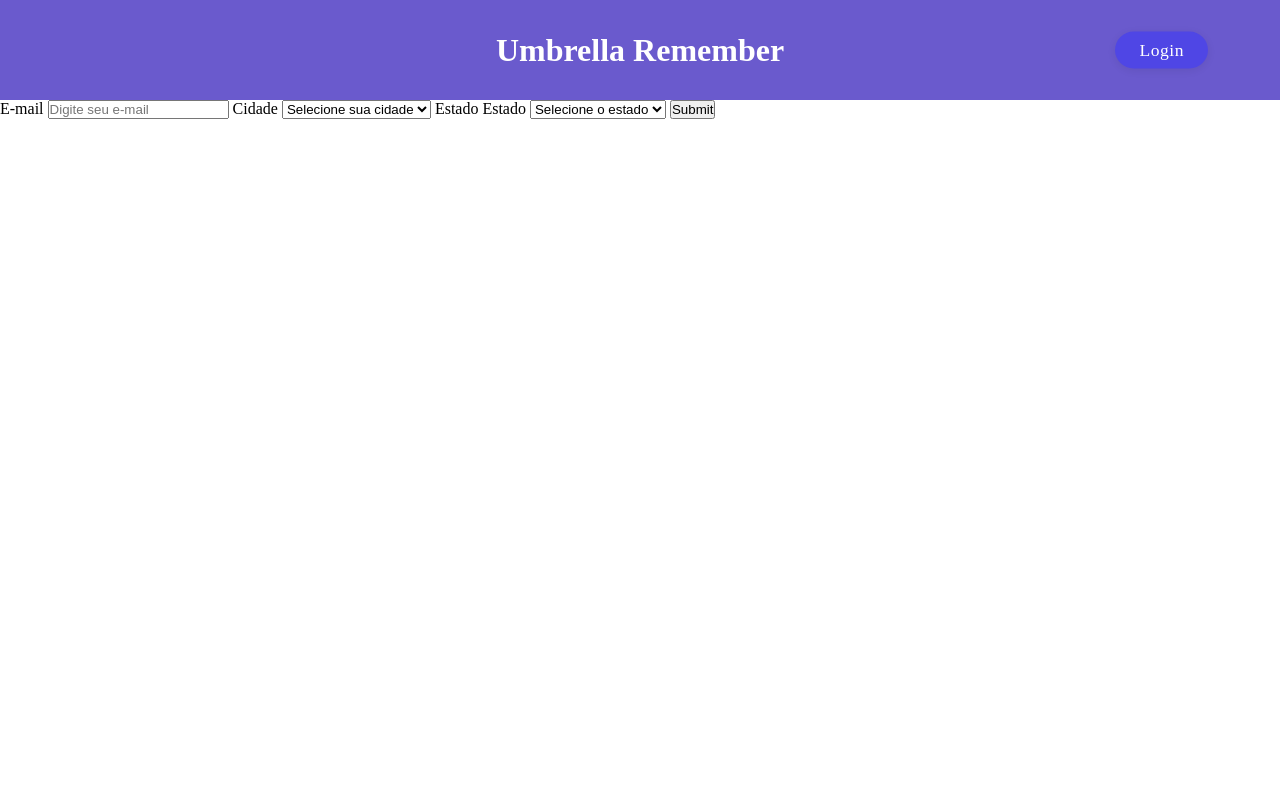
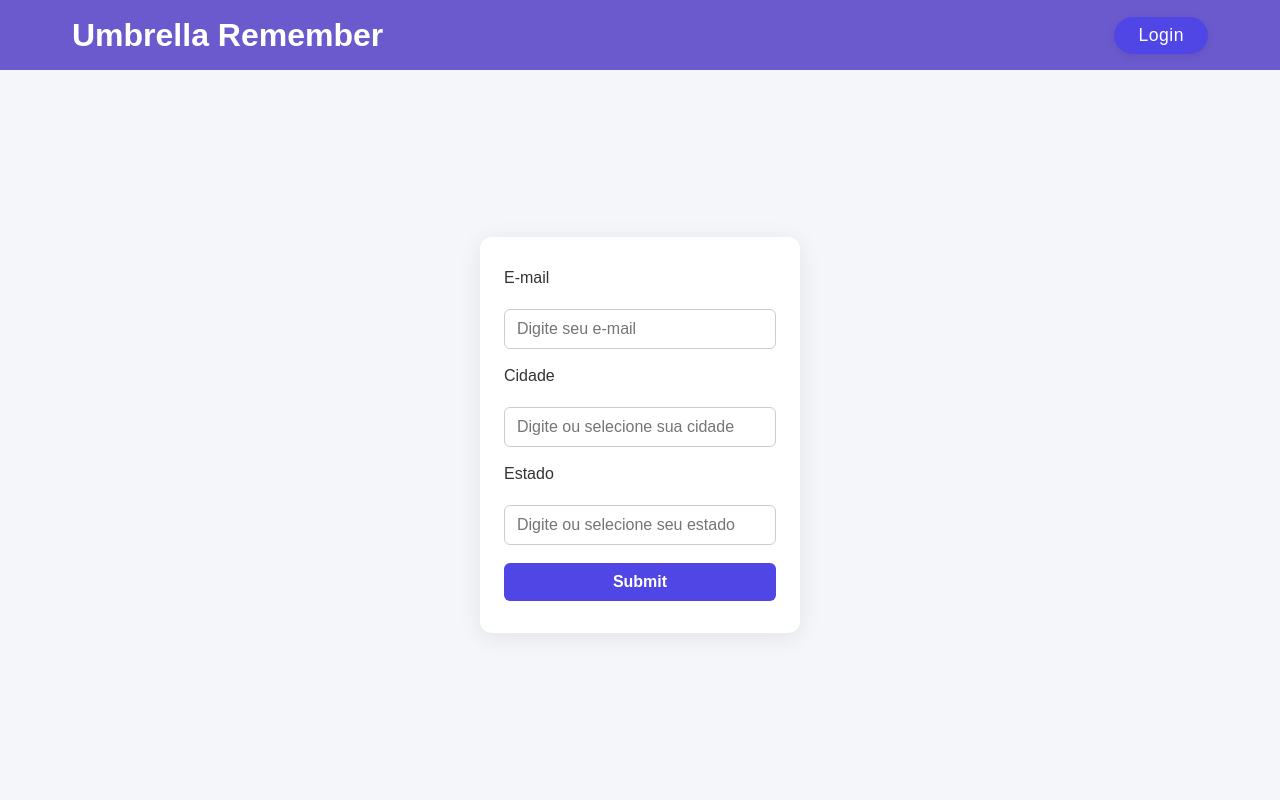
Before and after one commit to Ramalho7/UmbrellaRemember, a Flask app: page / in a window 1280 px wide. Run offline with Flask 3, Linux system fonts and the light colour scheme.

Commit message:
Refactor: update form handling and enhance layout with new styles

```diff
--- a/app.py
+++ b/app.py
@@ -1,6 +1,9 @@
-from flask import Flask, render_template
+from flask import Flask, render_template, request
 app=Flask(__name__)
 
-@app.route('/')
+@app.route('/', methods=["GET","POST"])
 def index_page():
-    return render_template('index.html')
+    if request.method == "POST":
+        return render_template('register.html')
+    else:
+        return render_template('index.html')
--- /dev/null
+++ b/static/css/index.css
@@ -0,0 +1,61 @@
+body {
+    min-height: 100vh;
+    align-items: center;
+    justify-content: center;
+    background: #f5f6fa;
+    font-family: Arial, sans-serif;
+}
+
+.main_form {
+    min-height: calc(100vh - 70px);
+    display: flex;
+    align-items: center;
+    justify-content: center;
+}
+
+form {
+    background: #fff;
+    padding: 32px 24px;
+    border-radius: 12px;
+    box-shadow: 0 4px 24px rgba(0,0,0,0.08);
+    display: flex;
+    flex-direction: column;
+    gap: 18px;
+    min-width: 320px;
+    max-width: 400px;
+}
+
+label {
+    font-weight: 500;
+    margin-bottom: 4px;
+    color: #333;
+}
+
+input, select {
+    padding: 10px 12px;
+    border: 1px solid #ccc;
+    border-radius: 6px;
+    font-size: 1rem;
+    outline: none;
+    transition: border 0.2s;
+}
+
+input:focus, select:focus {
+    border-color: #4f46e5;
+}
+
+button, input[type="submit"] {
+    background: #4f46e5;
+    color: #fff;
+    border: none;
+    border-radius: 6px;
+    padding: 10px 0;
+    font-size: 1rem;
+    font-weight: 600;
+    cursor: pointer;
+    transition: background 0.2s;
+}
+
+button:hover, input[type="submit"]:hover {
+    background: #3730a3;
+}
--- a/static/css/layout.css
+++ b/static/css/layout.css
@@ -5,55 +5,49 @@
 }
 
 header {
-    background-color: slateblue;
-    height: 100px;
-    position: relative;
+    background: slateblue;
+    height: 70px;
+    width: 100%;
     display: flex;
     align-items: center;
-    justify-content: center;
 }
 
 .header-content {
     width: 100%;
     max-width: 1200px;
-    position: relative;
+    margin: 0 auto;
     height: 100%;
+    display: flex;
+    justify-content: space-between;
+    align-items: center;
+    padding: 0 32px;
 }
 
 header h1 {
     color: #fff;
     font-size: 2rem;
-    position: absolute;
-    left: 50%;
-    top: 50%;
-    transform: translate(-50%, -50%);
-    margin: 0;
+    font-weight: 700;
 }
 
 header a {
     color: #fff;
-    text-decoration: none;
-    font-size: 1.1rem;
-    position: absolute;
-    right: 32px;
-    top: 50%;
-    transform: translateY(-50%);
-    background-color: #4f46e5;
+    background: #4f46e5;
     padding: 8px 24px;
     border-radius: 20px;
-    border: none;
+    font-size: 1.1rem;
+    font-weight: 500;
+    text-decoration: none;
     box-shadow: 0 2px 8px rgba(0,0,0,0.08);
     transition: background 0.2s, box-shadow 0.2s, transform 0.1s;
-    font-weight: 500;
+    cursor: pointer;
+    text-align: center;
+    outline: none;
+    border: none;
     letter-spacing: 0.5px;
-    cursor: pointer;
-    outline: none;
     display: inline-block;
-    text-align: center;
 }
 
 header a:hover {
-    background-color: #3730a3;
+    background: #3730a3;
     box-shadow: 0 4px 16px rgba(0,0,0,0.12);
-    transform: translateY(-50%)
 }
--- a/templates/index.html
+++ b/templates/index.html
@@ -1,27 +1,29 @@
 {% extends 'layout.html' %}
+
+{% block title %}Página Inicial{% endblock %}
 
 {% block body %}
 
+<div class="main_form">
     <form action="register">
         <label for="email">E-mail</label>
         <input id="email" autocomplete="off" name="email" placeholder="Digite seu e-mail" type="email" required>
         <label for="city">Cidade</label>
-    <select id="city" name="city" required>
-        <option value="">Selecione sua cidade</option>
-        <option value="Sao Paulo">São Paulo</option>
-        <option value="Rio de Janeiro">Rio de Janeiro</option>
-        <option value="Belo Horizonte">Belo Horizonte</option>
-        <option value="Brasilia">Brasília</option>
-        <option value="Salvador">Salvador</option>
-        <option value="Curitiba">Curitiba</option>
-        <option value="Porto Alegre">Porto Alegre</option>
-        <option value="Recife">Recife</option>
-        <option value="Fortaleza">Fortaleza</option>
-    </select>
-    <labe for="state">Estado</labe>
+        <input list="cities" id="city" name="city" placeholder="Digite ou selecione sua cidade" required>
+        <datalist id="cities">
+            <option value="São Paulo">
+            <option value="Rio de Janeiro">
+            <option value="Belo Horizonte">
+            <option value="Brasília">
+            <option value="Salvador">
+            <option value="Curitiba">
+            <option value="Porto Alegre">
+            <option value="Recife">
+            <option value="Fortaleza">
+        </datalist>
         <label for="state">Estado</label>
-    <select id="state" name="state" required>
-        <option value="">Selecione o estado</option>
+        <input list="states" id="state" name="state" placeholder="Digite ou selecione seu estado" required>
+        <datalist id="states">
             <option value="SP">São Paulo</option>
             <option value="RJ">Rio de Janeiro</option>
             <option value="MG">Minas Gerais</option>
@@ -31,8 +33,9 @@
             <option value="RS">Rio Grande do Sul</option>
             <option value="PE">Pernambuco</option>
             <option value="CE">Ceará</option>
-    </select>
+        </datalist>
         <button type="submit">Submit</button>
     </form>
+</div>
 
 {% endblock %}
--- a/templates/layout.html
+++ b/templates/layout.html
@@ -4,8 +4,9 @@
 <head>
     <meta charset="UTF-8">
     <meta name="viewport" content="width=device-width, initial-scale=1.0">
-    <title>Teste</title>
+    <title>{% block title %}{% endblock %}</title>
     <link href="/static/css/layout.css" rel="stylesheet">
+    <link href="/static/css/index.css" rel="stylesheet">
 </head>
 
 <body>
@@ -15,8 +16,10 @@
             <a href="login">Login</a>
         </div>
     </header>
-    {% block body %}
-    {% endblock %}
+    <main>
+        {% block body %}
+        {% endblock %}
+    </main>
 </body>
 
 </html>
```
Lines whose indentation alone changed are shown as unchanged.
